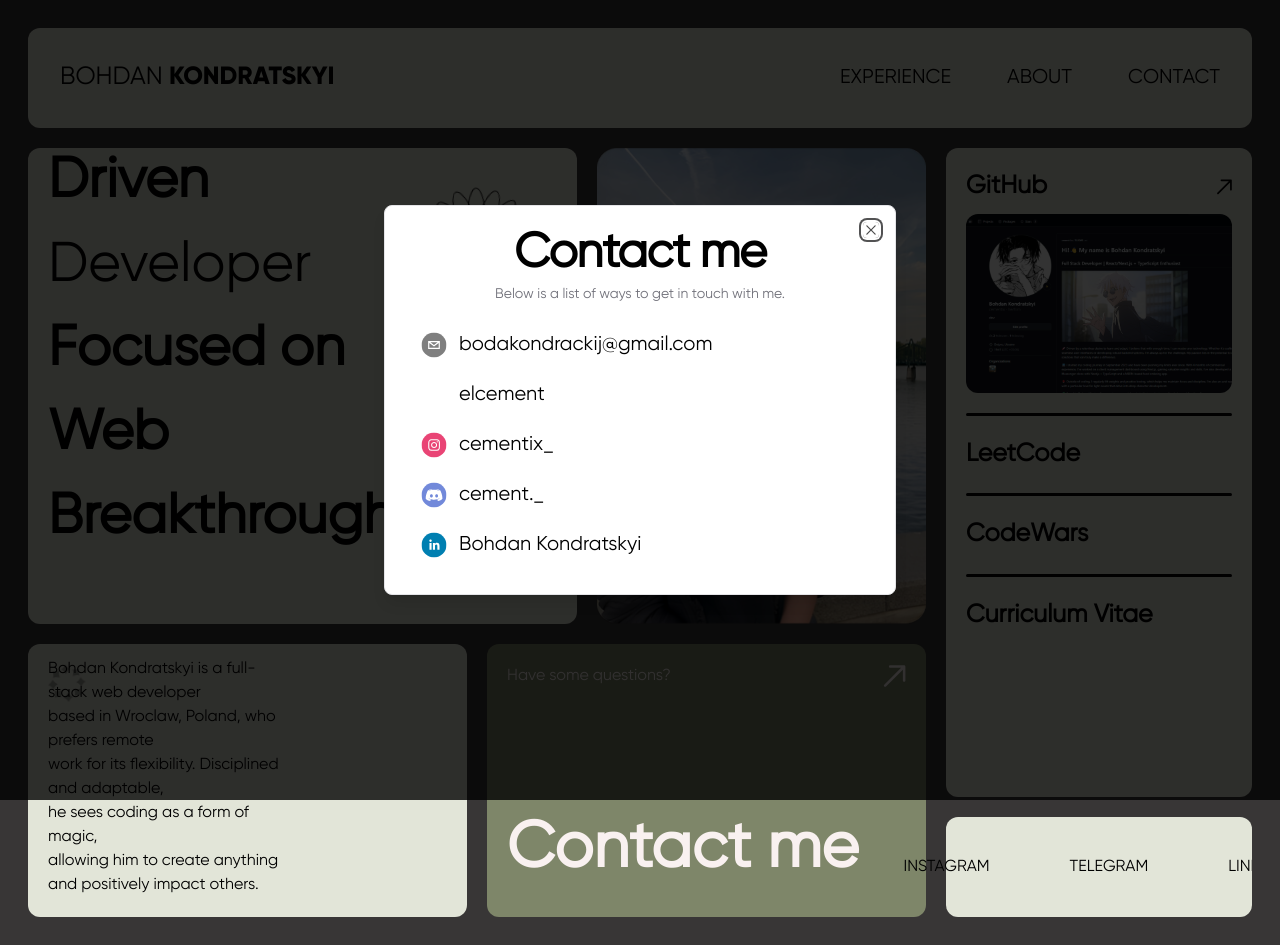
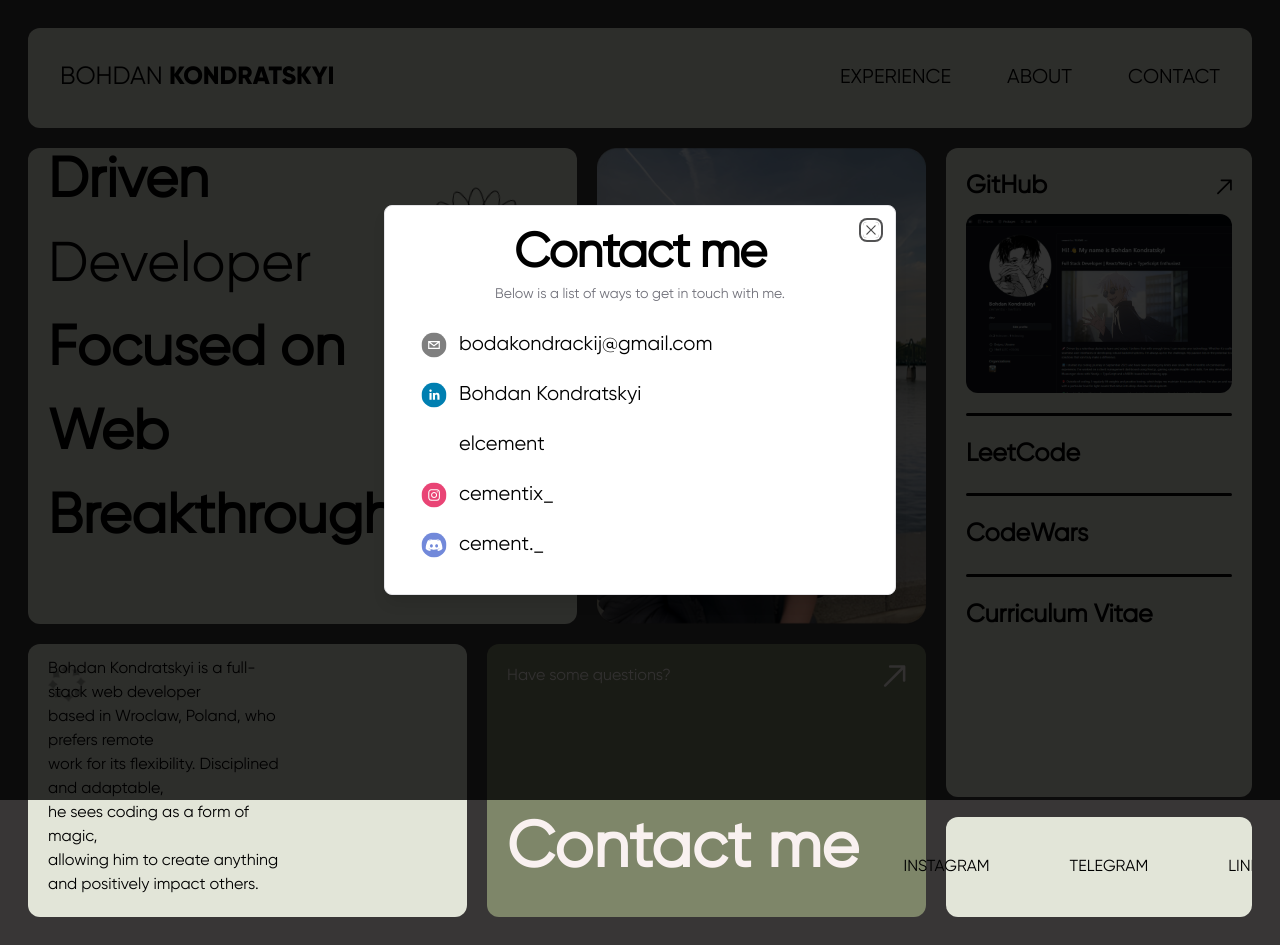
Before and after one commit to cementix/bohdan-kondratskyi-portfolio, a Next.js app: page / in a window 1280 px wide. Both pictures are taken after a click on the item "CONTACT". Built offline with nearby package versions, Linux system fonts and the light colour scheme.

Commit message:
quick fix

```diff
--- a/app/components/shared/ContactDialog.tsx
+++ b/app/components/shared/ContactDialog.tsx
@@ -31,6 +31,14 @@ const ContactDialog = ({
             />
             bodakondrackij@gmail.com
           </a>
+          <a
+            className="text-xl"
+            href="https://www.linkedin.com/in/bohdan-kondratskyi-0a0443289/"
+            target="_blank"
+          >
+            <SocialIcon url="linkedin.com" className="scale-50" />
+            Bohdan Kondratskyi
+          </a>
           <a className="text-xl" href="https://t.me/elcement" target="_blank">
             <SocialIcon url="web.telegram.org" className="scale-50" />
             elcement
@@ -51,14 +59,6 @@ const ContactDialog = ({
             <SocialIcon url="discord.com" className="scale-50" />
             cement._
           </a>
-          <a
-            className="text-xl"
-            href="https://www.linkedin.com/in/bohdan-kondratskyi-0a0443289/"
-            target="_blank"
-          >
-            <SocialIcon url="linkedin.com" className="scale-50" />
-            Bohdan Kondratskyi
-          </a>
         </div>
       </DialogContent>
     </Dialog>
```
